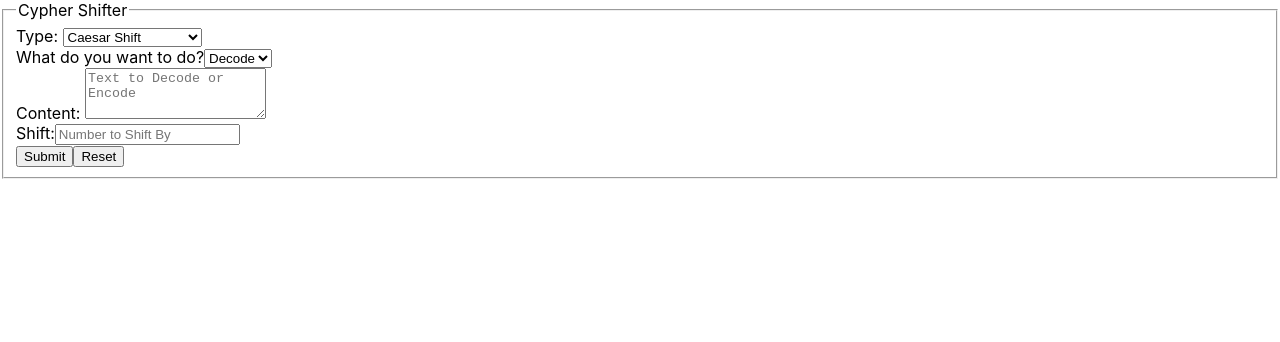
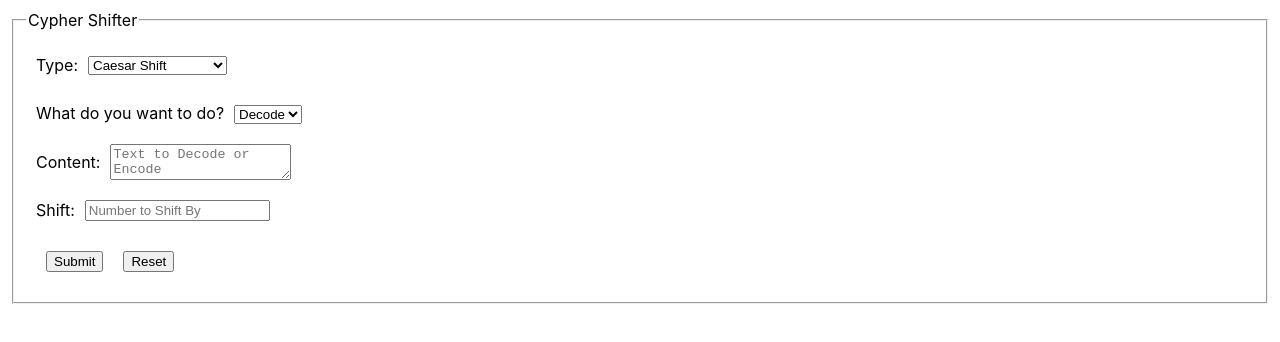
Before and after one commit to kodastokes/cipher-app, a React (Create React App) app: page / in a window 1280 px wide. Shown: the top 342 px of the page. Built offline with nearby package versions, Linux system fonts and the light colour scheme.

Commit message:
Added limited formatting for readability

```diff
--- a/src/App.css
+++ b/src/App.css
@@ -36,3 +36,27 @@
     transform: rotate(360deg);
   }
 }
+
+  div {
+    /* border: 1px solid #61dafb; */
+  margin: 10px;
+}
+
+select, textarea, input {
+    /* border: 2px solid #3b9f22; */
+    /* padding: 10px; */
+  margin: 10px;
+  vertical-align: middle;
+}
+
+label {
+  /* text-align: center; */
+  display: inline-block;
+  width: auto;
+  text-align: right;
+  vertical-align: middle;
+}
+
+button {
+  margin: 10px
+}
--- a/src/CaesarForm.js
+++ b/src/CaesarForm.js
@@ -28,7 +28,7 @@ function CaesarForm({
         name="content"
         placeholder="Text to Decode or Encode"
         required={true}
-        rows={3}
+        rows={2}
         onChange={handleContentChange}
         value={content}
       />
--- a/src/InputForm.js
+++ b/src/InputForm.js
@@ -92,9 +92,3 @@ function InputForm() {
 }
 
 export default InputForm;
-
-// {type === "Text" ? (
-//   <textarea id="content" name="content" required={true} rows={3} onChange={handlePostChange} value={post}/>
-// ) : (
-//   <input id="content" name="content" type="url" required={true} onChange={handlePostChange} value={post}/>
-// )}
--- a/src/PolybiusForm.js
+++ b/src/PolybiusForm.js
@@ -26,7 +26,7 @@ function PolybiusForm({
         name="content"
         placeholder="Text to Decode or Encode"
         required={true}
-        rows={3}
+        rows={2}
         onChange={handleContentChange}
         value={content}
       />
--- a/src/SubstitutionForm.js
+++ b/src/SubstitutionForm.js
@@ -28,7 +28,7 @@ function SubstitutionForm({
         name="content"
         placeholder="Text to Decode or Encode"
         required={true}
-        rows={3}
+        rows={2}
         onChange={handleContentChange}
         value={content}
       />
```
